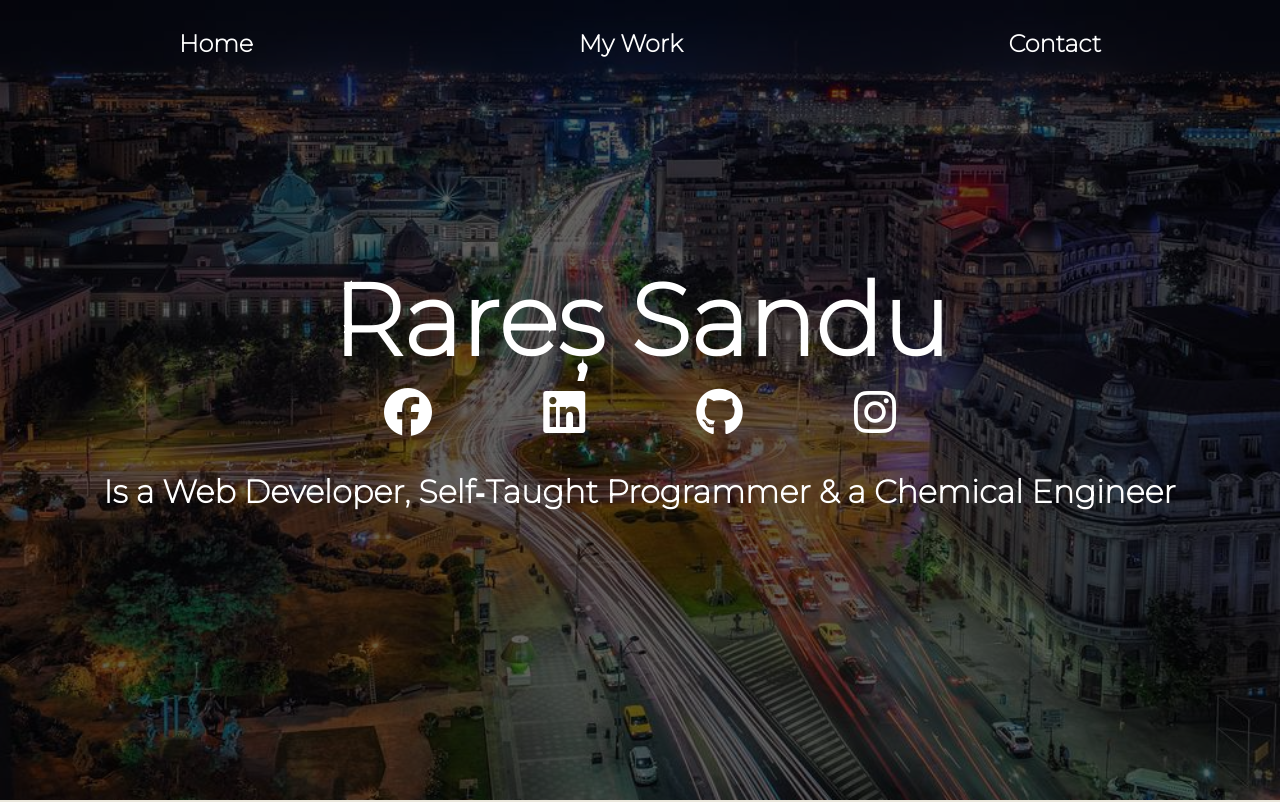
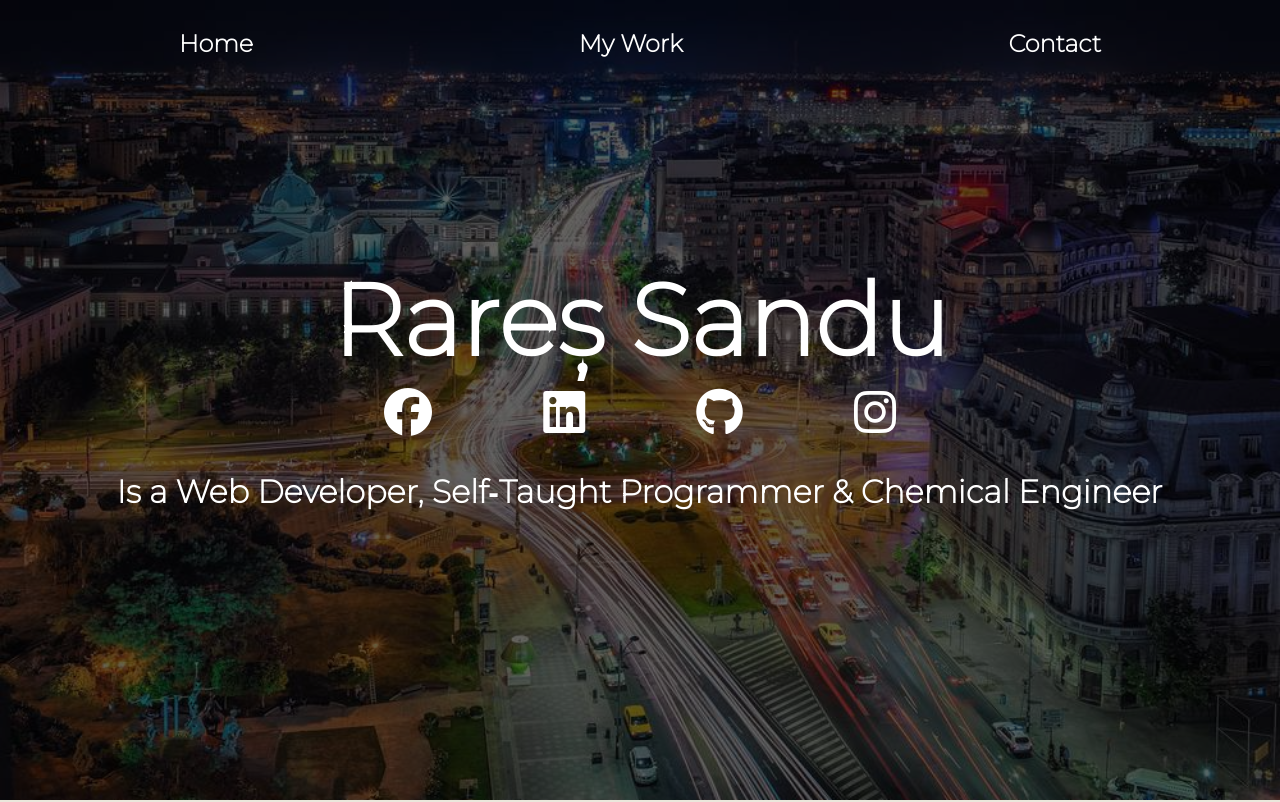
Before and after one commit to RaresSanduConstantin/portofoliu, a React (Create React App) app: page / in a window 1280 px wide. Shown: the top 802 px of the page. Built offline with nearby package versions, Linux system fonts and the light colour scheme.

Commit message:
admin pg

```diff
--- a/src/components/Header/Header.js
+++ b/src/components/Header/Header.js
@@ -10,8 +10,7 @@ export class Header extends Component {
 
   componentDidMount() {
     let i = 0;
-    let text =
-      "Is a Web Developer, Self‑Taught Programmer & a Chemical Engineer";
+    let text = "Is a Web Developer, Self‑Taught Programmer & Chemical Engineer";
     let speed = 60;
     this.myRef.current.innerHTML = "";
 
--- a/src/pages/Admin/Admin.js
+++ b/src/pages/Admin/Admin.js
@@ -3,7 +3,7 @@ import "./Admin.css";
 
 class Admin extends Component {
   render() {
-    return <div>Admin Page</div>;
+    return <div>Admin Page!!!!!!!!!!!!</div>;
   }
 }
 
--- a/src/pages/WorkPage/Work.css
+++ b/src/pages/WorkPage/Work.css
@@ -92,3 +92,10 @@ a:hover {
   justify-self: center;
   align-self: center;
 }
+
+@media (max-width: 600px) {
+  .card-component {
+    display: flex;
+    flex-direction: column;
+  }
+}
```
